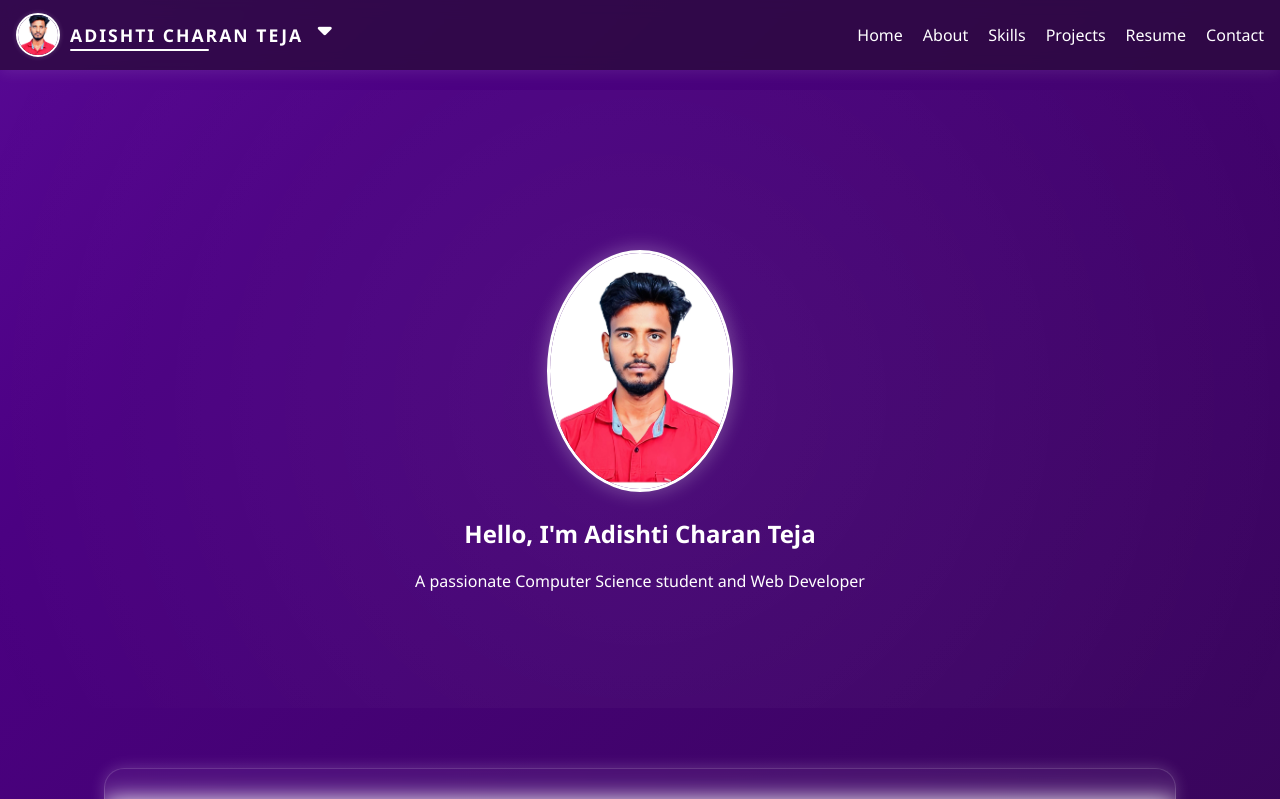
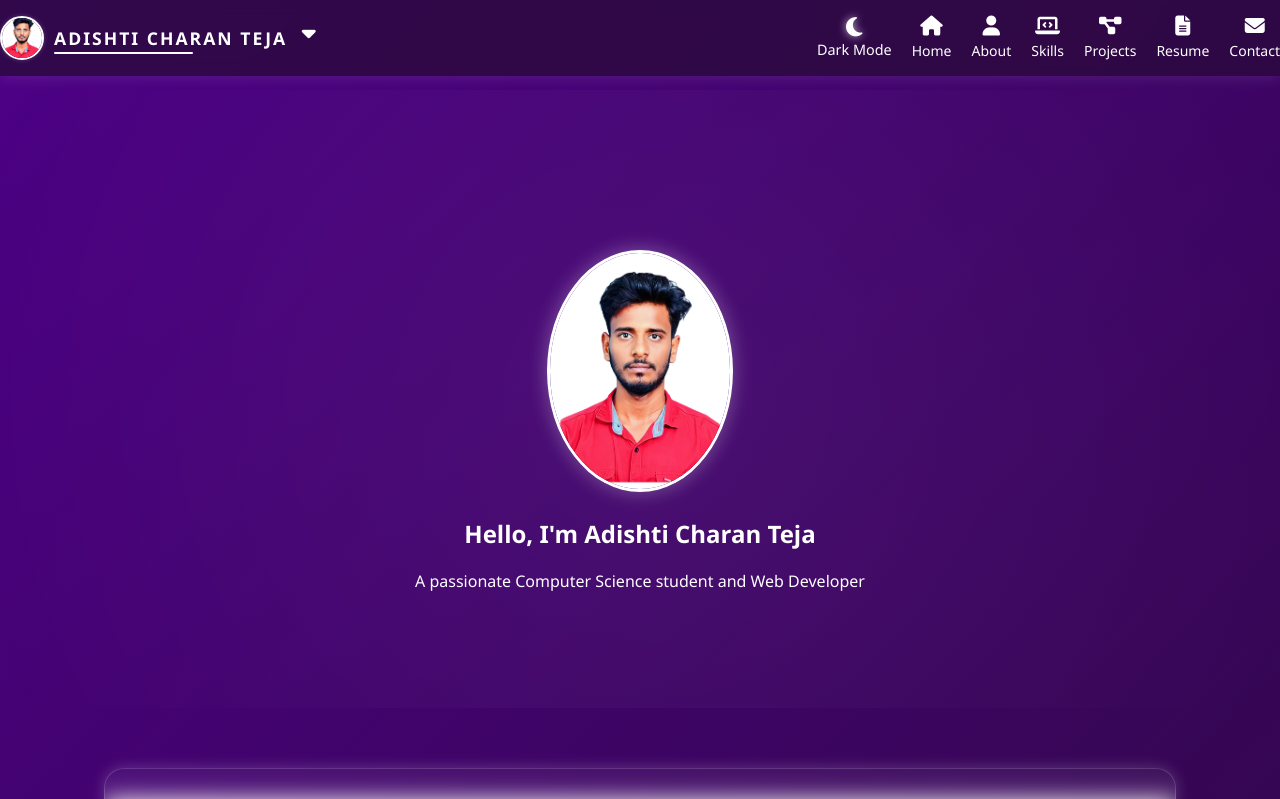
Before and after one commit to imcharan3/my-django-portfolio, a Django app: page / in a window 1280 px wide. Shown: the top 799 px of the page. Run offline with Django 5.2, Linux system fonts and the light colour scheme.

Commit message:
💡 Updated theme toggle UI, labels, and gradient background

```diff
--- a/main/static/main/css/styles.css
+++ b/main/static/main/css/styles.css
@@ -1,21 +1,93 @@
 /* === Reset & Base Styles === */
+
+/* Replace all other color usages with var(--xxx) throughout your CSS */
+.theme-toggle {
+  cursor: pointer;
+  font-size: 1.4rem;
+  color: white;
+  margin-left: 20px;
+  animation: floatCaret 2s ease-in-out infinite;
+}
+
 html {
   height: 100%;
   overflow-x: hidden;
   position: relative;
 }
 
-html::before {
-  content: "";
+.background-gradient {
   position: fixed;
   top: 0;
   left: 0;
   z-index: -999;
   width: 100%;
   height: 100%;
+  background: linear-gradient(-45deg, #2b0a3d, #4b0082, #8e2de2, #bb00ff); /* default light theme */
+  background-size: 400% 400%;
+  animation: gradientShift 15s ease infinite;
+  transition: background 1s ease-in-out;
+}
+/* default light mode already has gradient */
+.background-gradient {
   background: linear-gradient(-45deg, #2b0a3d, #4b0082, #8e2de2, #bb00ff);
   background-size: 400% 400%;
   animation: gradientShift 15s ease infinite;
+  transition: background 1s ease-in-out;
+}
+
+/* dark theme version (animated too) */
+.background-gradient.dark-mode {
+  background: linear-gradient(-45deg,
+    #000000,
+    #0a0a0a,
+    #121212,
+    #1a1a1a,
+    #232323,
+    #1a1a1a,
+    #121212,
+    #0a0a0a,
+    #000000
+  );
+  background-size: 400% 400%;
+  animation: gradientShift 15s ease infinite;
+}
+/* === Theme Switcher in Navbar === */
+.theme-switcher {
+  cursor: pointer;
+  transition: all 0.3s ease;
+}
+
+.theme-switcher a {
+  color: white;
+  text-decoration: none;
+  text-align: center;
+  font-size: 14px;
+}
+
+#theme-icon {
+  font-size: 22px;
+  transition: all 0.6s ease-in-out;
+  color: white;
+  text-shadow: 0 0 8px rgba(255, 255, 255, 0.7);
+}
+
+/* When switching to sun (light mode) */
+html:not(.dark-mode) #theme-icon.fa-sun {
+  color: #FFD700; /* golden yellow sun */
+  text-shadow: 0 0 10px #FFD700, 0 0 20px #FFA500;
+  transform: rotate(180deg) scale(1.2);
+}
+
+/* When switching to moon (dark mode) */
+html.dark-mode #theme-icon.fa-moon {
+  color: white;
+  text-shadow: 0 0 8px #ffffffaa, 0 0 12px #ffffff44;
+  transform: rotate(-180deg) scale(1.2);
+}
+#theme-label {
+  font-size: 0.9rem;
+  display: block;
+  margin-top: -3px; /* same as other nav item label spacing */
 }
 
 body {
@@ -45,7 +117,7 @@ body {
     align-items: center;
 
     box-shadow: 0 2px 15px rgba(255, 255, 255, 0.1);
-    padding: 0.5rem 1rem;
+    padding: 0.1rem rem;
 }
 
 .section {
@@ -145,6 +217,23 @@ body {
 
 
 /* === Navigation Links === */
+.nav-links li {
+  display: flex;
+  flex-direction: column;
+  align-items: center;
+}
+
+.nav-links a {
+  color: white;
+  text-align: center;
+  font-size: 14px;
+}
+
+.nav-links i {
+  font-size: 20px;
+  margin-bottom: 5px;
+}
+
 .nav-links {
     list-style: none;
     display: flex;
@@ -340,9 +429,9 @@ body {
 
 /* === Animations === */
 @keyframes gradientShift {
-    0% { background-position: 0% 50%; }
-    50% { background-position: 100% 50%; }
-    100% { background-position: 0% 50%; }
+    0% { background-position: 0% 65%; }
+    50% { background-position: 100% 65%; }
+    100% { background-position: 0% 65%; }
 }
 
 /* === Mobile Navigation === */
--- a/main/templates/main/base.html
+++ b/main/templates/main/base.html
@@ -1,6 +1,6 @@
 {% load static %}
 <!DOCTYPE html>
-<html lang="en">
+<html lang="en" class="light-theme">  <!-- default -->
 <head>
     <meta charset="UTF-8">
     <title>{% block title %}Charan's Portfolio{% endblock %}</title>
@@ -9,6 +9,7 @@
     <meta name="viewport" content="width=device-width, initial-scale=1.0">
 </head>
 <body>
+<div class="background-gradient" id="bg-gradient"></div>
 
 <!-- Navbar -->
 <nav class="navbar">
@@ -30,15 +31,48 @@
 
   <ul class="nav-links" id="navLinks">
     <div id="google_translate_element"></div>
-    <li><a href="/">Home</a></li>
-    <li><a href="/#about">About</a></li>
-    <li><a href="/#skills">Skills</a></li>
-    <li><a href="/#projects">Projects</a></li>
-    <li><a href="/#resume">Resume</a></li>
-    <li><a href="/#contact">Contact</a></li>
-  </ul>
+<li>
+  <a id="theme-toggle" class="theme-switcher" href="javascript:void(0);" title="Toggle Theme">
+    <i id="theme-icon" class="fas fa-moon"></i><br>
+    <span id="theme-label">Dark Mode</span>
+  </a>
+</li>
+
+
+
+   <li>
+    <a href="/">
+      <i class="fas fa-home"></i><br>Home
+    </a>
+  </li>
+  <li>
+    <a href="/#about">
+      <i class="fas fa-user"></i><br>About
+    </a>
+  </li>
+  <li>
+    <a href="/#skills">
+      <i class="fas fa-laptop-code"></i><br>Skills
+    </a>
+  </li>
+  <li>
+    <a href="/#projects">
+      <i class="fas fa-project-diagram"></i><br>Projects
+    </a>
+  </li>
+  <li>
+    <a href="/#resume">
+      <i class="fas fa-file-alt"></i><br>Resume
+    </a>
+  </li>
+  <li>
+    <a href="/#contact">
+      <i class="fas fa-envelope"></i><br>Contact
+    </a>
+  </li>
+</ul>
+
 </nav>
-
 <!-- Main -->
 {% block content %}{% endblock %}
 
@@ -96,12 +130,78 @@
   function googleTranslateElementInit() {
     new google.translate.TranslateElement({
       pageLanguage: 'en',
-      includedLanguages: 'en,fr,es,de', // or any other
+      includedLanguages: 'en,fr,es,de,te,ta,hi', // or any other
       layout: google.translate.TranslateElement.InlineLayout.SIMPLE
     }, 'google_translate_element');
   }
 </script>
 <script src="//translate.google.com/translate_a/element.js?cb=googleTranslateElementInit"></script>
 
+<script>
+  const toggleBtn = document.getElementById('theme-toggle');
+  const icon = document.getElementById('theme-icon');
+  const bg = document.getElementById('bg-gradient');
+
+  function applyTheme(mode) {
+    if (mode === 'dark') {
+      bg.classList.add('dark-mode');
+      icon.className = 'fas fa-sun';
+    } else {
+      bg.classList.remove('dark-mode');
+      icon.className = 'fas fa-moon';
+    }
+    document.documentElement.setAttribute('data-theme', mode);
+    localStorage.setItem('theme', mode);
+  }
+
+  toggleBtn.addEventListener("click", () => {
+    const current = localStorage.getItem('theme') || 'light';
+    const newTheme = current === 'light' ? 'dark' : 'light';
+    applyTheme(newTheme);
+  });
+
+  window.addEventListener("DOMContentLoaded", () => {
+    const savedTheme = localStorage.getItem('theme') || 'light';
+    applyTheme(savedTheme);
+  });
+</script>
+<script>
+  document.addEventListener("DOMContentLoaded", function () {
+    const toggle = document.getElementById("theme-toggle");
+    const icon = document.getElementById("theme-icon");
+    const label = document.getElementById("theme-label");
+    const html = document.documentElement;
+
+    // Set initial state
+    if (localStorage.getItem("theme") === "dark") {
+      html.classList.add("dark-mode");
+      icon.classList.remove("fa-moon");
+      icon.classList.add("fa-sun");
+      label.textContent = "Light Mode";
+    } else {
+      label.textContent = "Dark Mode";
+    }
+
+    toggle.addEventListener("click", function () {
+      html.classList.toggle("dark-mode");
+
+      setTimeout(() => {
+        if (html.classList.contains("dark-mode")) {
+          icon.classList.remove("fa-sun");
+          icon.classList.add("fa-moon");
+          label.textContent = "Light Mode";
+          localStorage.setItem("theme", "dark");
+        } else {
+          icon.classList.remove("fa-moon");
+          icon.classList.add("fa-sun");
+          label.textContent = "Dark Mode";
+          localStorage.setItem("theme", "light");
+        }
+      }, 100);
+    });
+  });
+</script>
+
+
 </body>
 </html>
```
